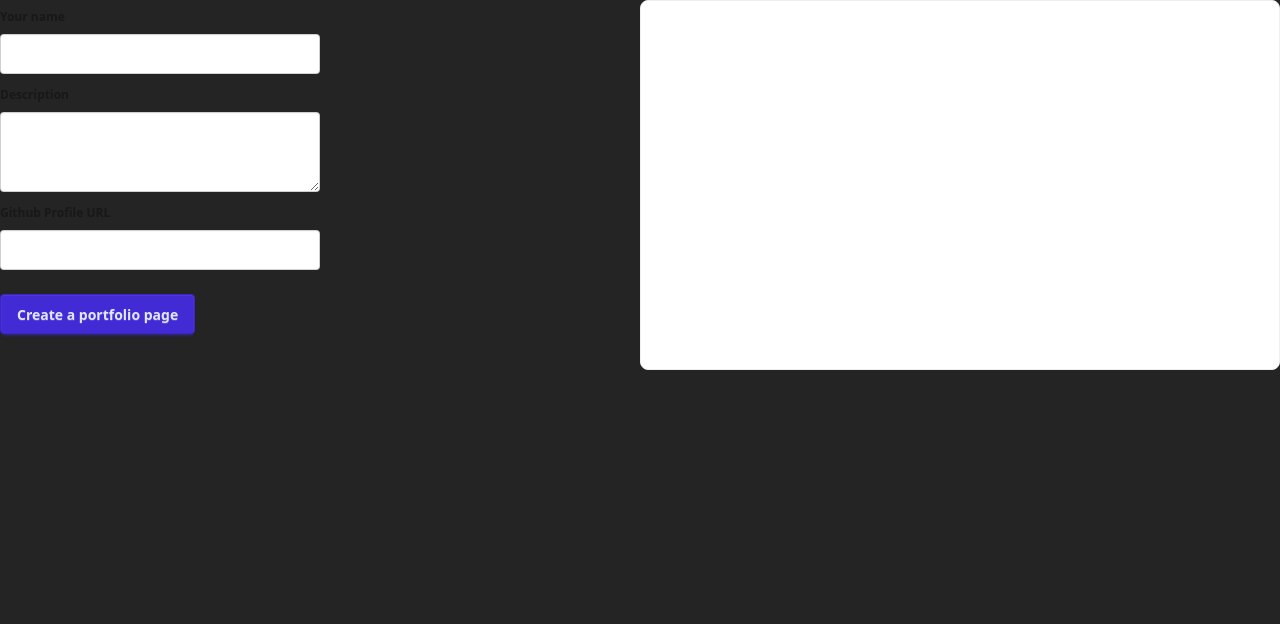
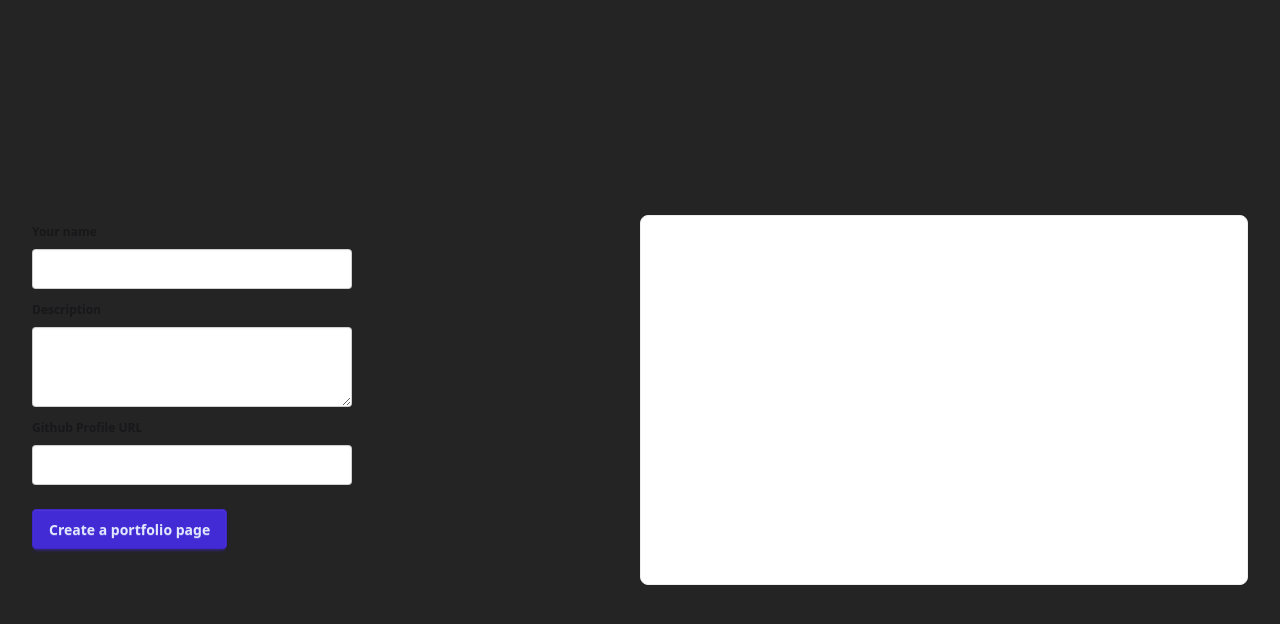
Before and after one commit to lite1pal/portfolio-builder, a React (Vite) app: page / in a window 1280 px wide. Shown: the top 624 px of the page. Built offline with nearby package versions, Linux system fonts and the light colour scheme.

Commit message:
feat: wrap ProfileForm component in a div for improved layout structure

```diff
--- a/src/App.tsx
+++ b/src/App.tsx
@@ -2,9 +2,9 @@ import ProfileForm from "./components/ProfileForm";
 
 function App() {
   return (
-    <>
+    <div className="flex px-4 sm:px-8 items-center min-h-screen justify-center">
       <ProfileForm />
-    </>
+    </div>
   );
 }
 
```
